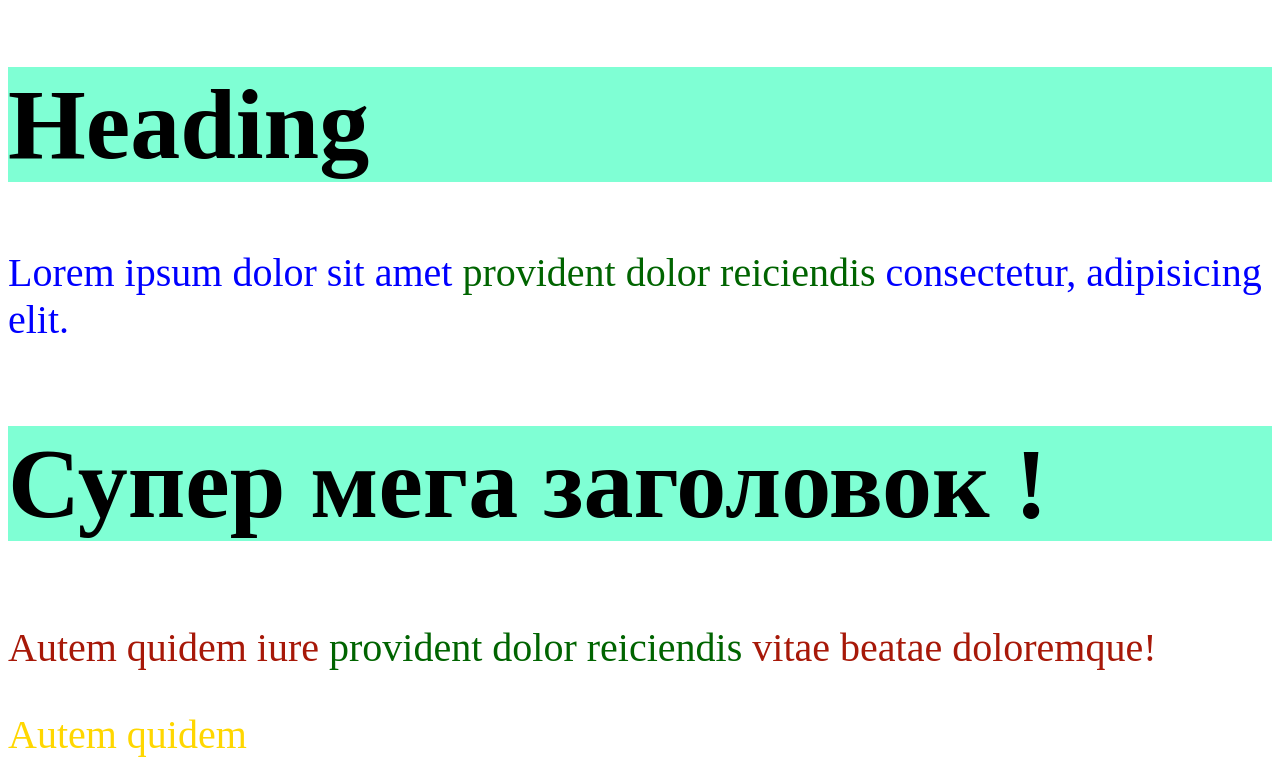
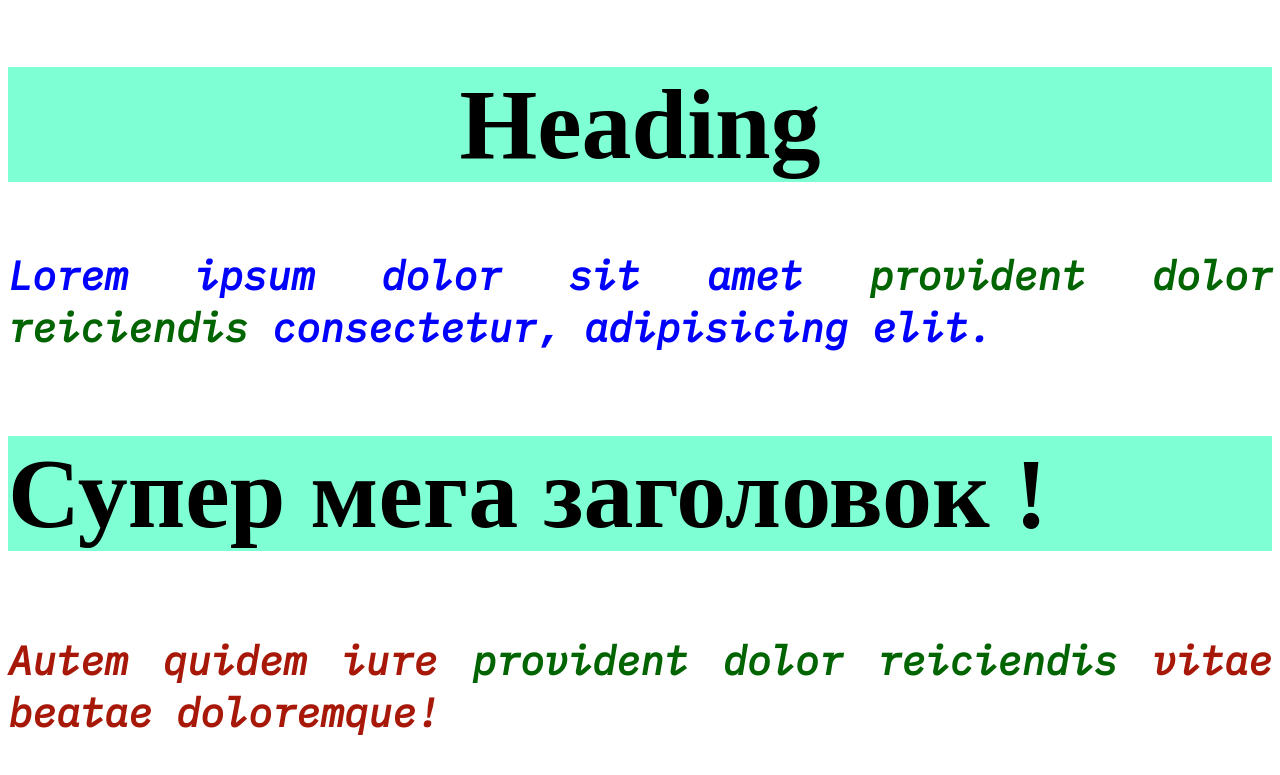
Before and after one commit to liudaOz/html-css-project231130, a plain HTML site: page index.html in a window 1280 px wide. Shown: the top 775 px of the page. Drawn offline with Linux system fonts and the light colour scheme; a web font is replaced by a local one.

Commit message:
added font-family

```diff
--- a/style.css
+++ b/style.css
@@ -1,10 +1,20 @@
+
+@import url('https://fonts.googleapis.com/css2?family=IBM+Plex+Mono:ital@1&display=swap');
 
 
-
+@font-face {
+    font-family: 'Lilita One';
+    src: url('./fonts/LilitaOne-Regular.ttf');
+}
 
 h1, h2, h3 {  /* Tag selector 001 */
     font-size: 100px;
     background-color: aquamarine;
+    font-family: 'Lilita One';
+}
+
+body{
+    font-size: 20px;
 }
 p{
     /* color: grey;  -- word */
@@ -13,7 +23,12 @@ p{
     /* hex-code */
     color: #a71808;
    /* font-size: 200pt; --typografic punkts*/
-   font-size: 40px;
+   font-size: 40px;  /* 1em - один розмір батьківського шрифта з тегу p (якщо font-size є) або від тегу body (якщо нема font-size в тезі p) /
+   line-height: 2em;  /* 2em*40px =80px*/
+   text-align:justify;
+   font-family: 'IBM Plex Mono', monospace;
+   font-weight: bold;
+
 }
 
 #heading{
@@ -35,4 +50,20 @@ color: darkgreen;
 font-size: 90px;
 }
 
+h1{
+    text-align: center;
+}
+
 /* inline style - 1000 */
+#btn-1{
+    text-transform: uppercase;
+}
+
+#btn-2{
+    text-transform: capitalize;
+}
+a {
+    text-decoration: none;
+    color: black;
+    font-weight: 600;  /*100-500 lighter,  600-900 bold*/
+}
```
